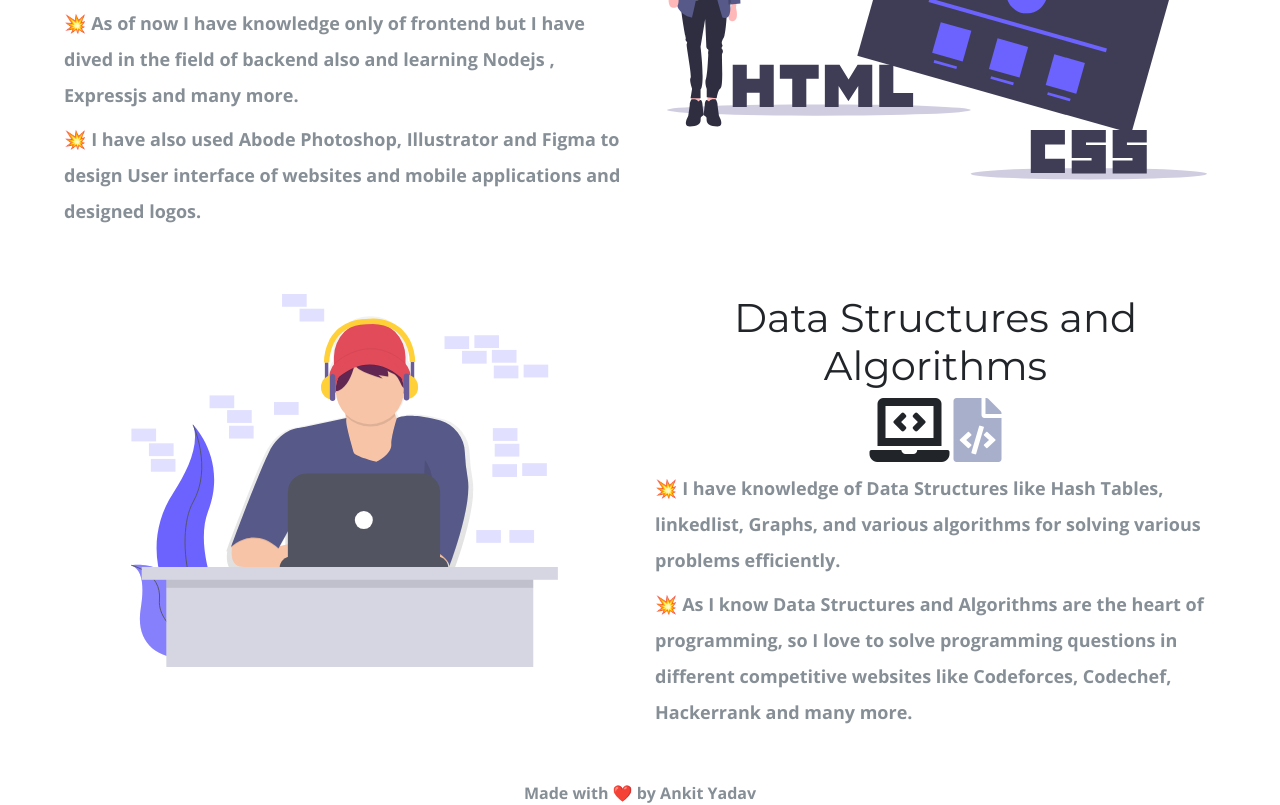
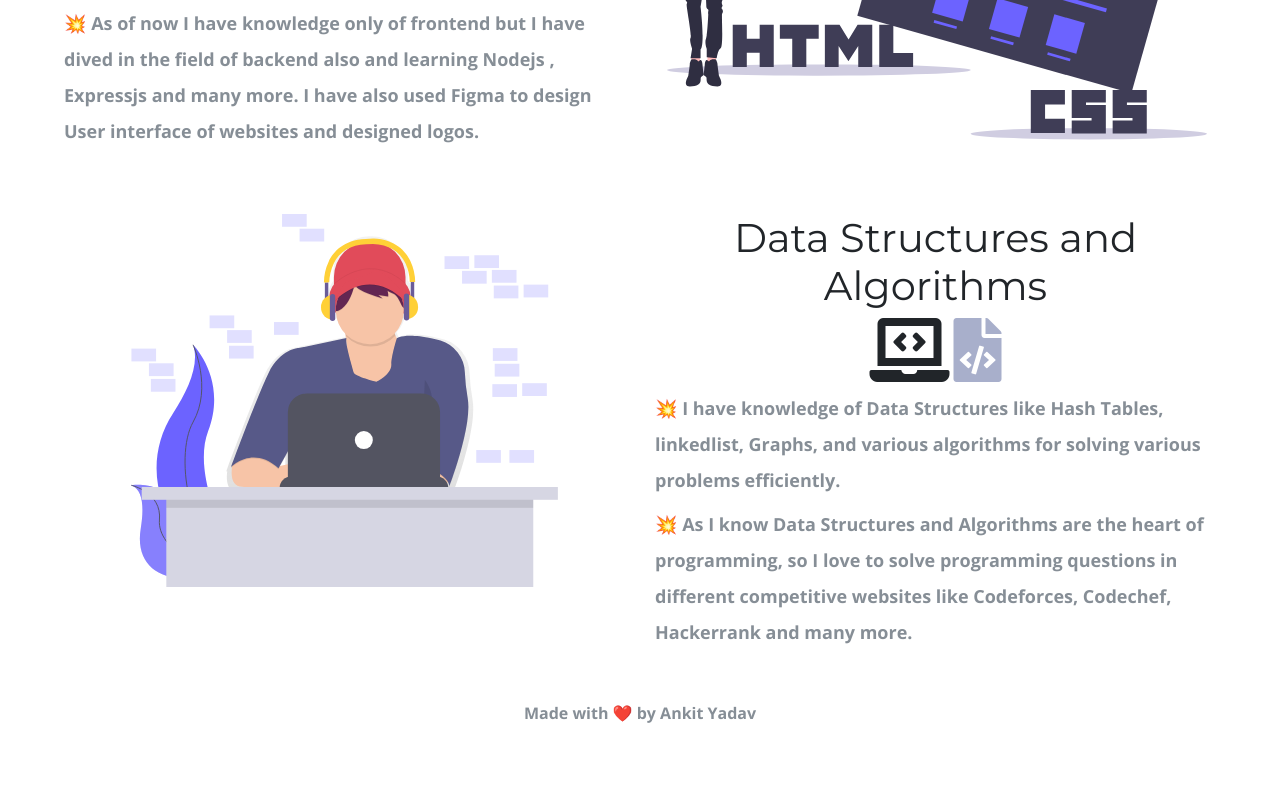
Before and after one commit to AnkitYadav0809/PortFolio, a plain HTML site: page index.html in a window 1280 px wide. Shown: the part 956-1761 px from the top of the page. After the commit the page ends 1694 px from the top, so only its background shows below. Drawn offline with nearby package versions, Linux system fonts and the light colour scheme; a web font is replaced by a local one.

Commit message:
index uodated

```diff
--- a/index.html
+++ b/index.html
@@ -94,9 +94,8 @@
                     <p class ="Features-paragraph">
                        💥 Building Fully responsive website frontend using HTML, CSS, Bootstrap ,Javascript , Reactjs.</p>
                     <p  class ="Features-paragraph">
-                       💥 As of now I have knowledge only of frontend but I have dived in the field of backend also and learning Nodejs , Expressjs and many more.</p>
-                      <p  class ="Features-paragraph">
-                       💥 I have also used Abode Photoshop, Illustrator and Figma to design User interface of websites and mobile applications and designed logos.</p>
+                       💥 As of now I have knowledge only of frontend but I have dived in the field of backend also and learning Nodejs , Expressjs and many more. I have also used Figma to design User interface of websites and designed logos.</p>
+
                       </div>
                 </div>
                 <div class="col-lg-6 col-md-6 Feature-second-image ">
```
